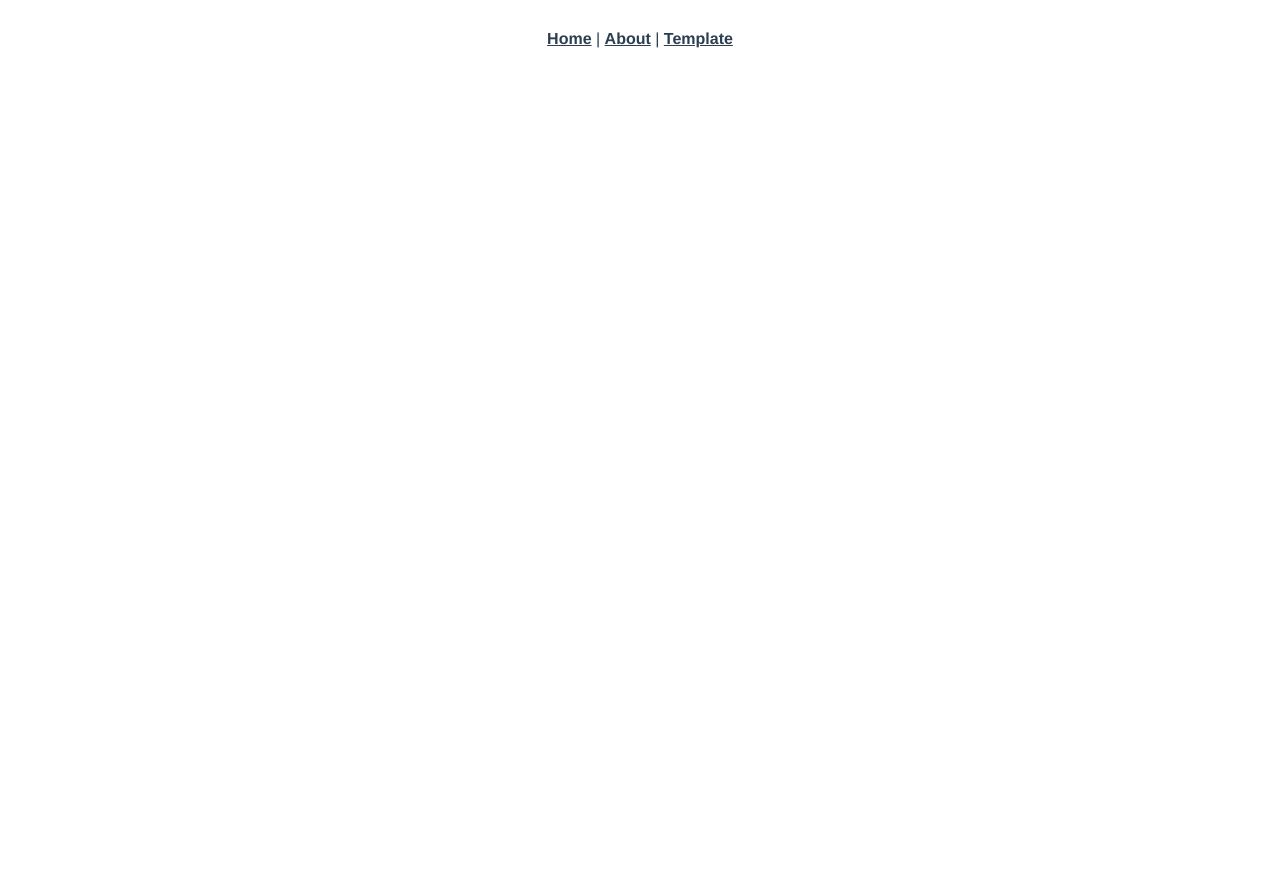
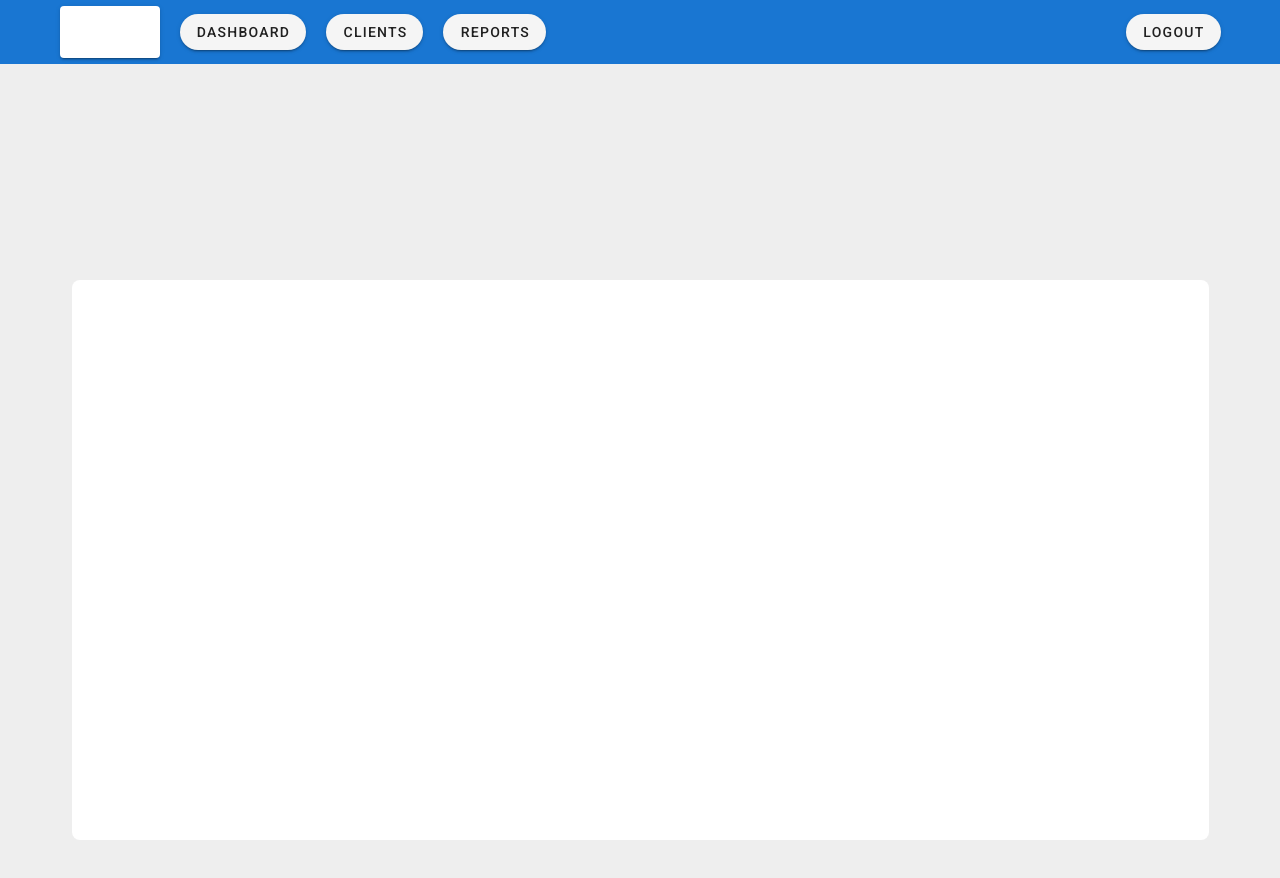
Before and after one commit to BIT-WCTC-Green/MHVI-CRM, a Vue app: page /#/Header in a window 1280 px wide. Shown: the top 878 px of the page. Before the commit the page ends 800 px from the top, so only its background shows below. Built offline with nearby package versions, Linux system fonts and the light colour scheme.

Commit message:
router to header

```diff
--- a/src/App.vue
+++ b/src/App.vue
@@ -1,13 +1,18 @@
 <template>
   <div id="app">
-    <div id="nav">
-      <router-link to="/">Home</router-link> |
-      <router-link to="/about">About</router-link> |
-      <router-link to="Template">Template</router-link>
-    </div>
-    <router-view/>
+    <Header/>
   </div>
 </template>
+
+<script>
+  import Header from '@/views/Header.vue'
+  export default {
+    components: {
+      Header
+    }
+  }
+</script>
+
 
 <style lang="scss">
 #app {
--- a/src/router/index.js
+++ b/src/router/index.js
@@ -1,7 +1,7 @@
 import Vue from 'vue'
 import VueRouter from 'vue-router'
 import Home from '../views/Home.vue'
-import Template from "../views/Template.vue";
+import Header from "../views/Header.vue";
 
 Vue.use(VueRouter)
 
@@ -20,9 +20,9 @@ const routes = [
     component: () => import(/* webpackChunkName: "about" */ '../views/About.vue')
   },
   {
-    path: '/Template',
-    name: 'Template',
-    component: Template
+    path: '/Header',
+    name: 'Header',
+    component: Header
   }
 ]
 
--- a/src/views/Template.vue
+++ b/src/views/Header.vue
@@ -51,18 +51,9 @@
                                 min-height="70vh"
                                 rounded="lg"
                         >
-                            <v-btn
-                                    elevation="2"
-                                    rounded
-                            >Button 1</v-btn>
-                            <v-btn
-                                    elevation="2"
-                                    rounded
-                            >Button 2</v-btn>
-                            <v-btn
-                                    elevation="2"
-                                    rounded
-                            >Button 3</v-btn>
+                            <router-view>
+
+                            </router-view>
                         </v-sheet>
                     </v-col>
                 </v-row>
```
